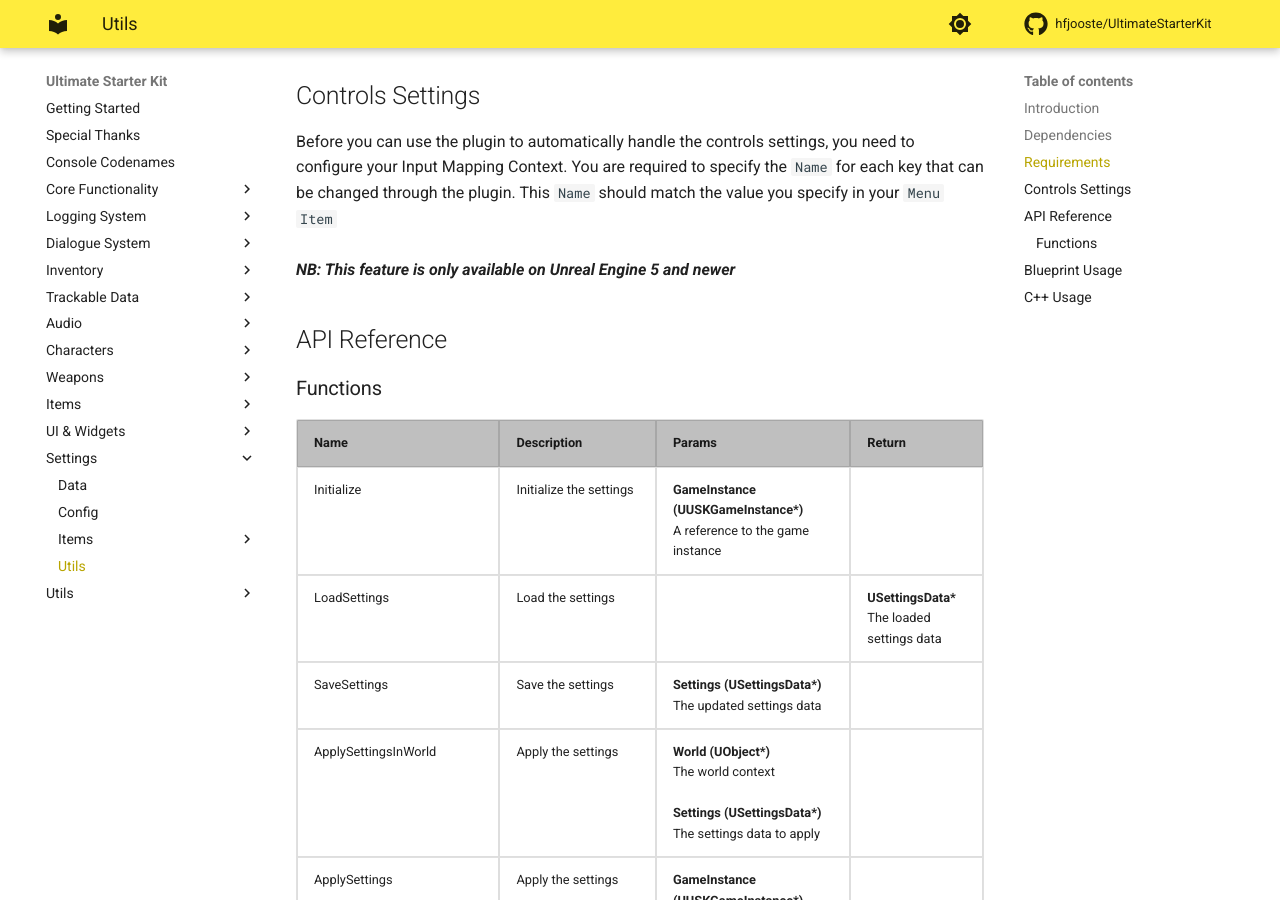
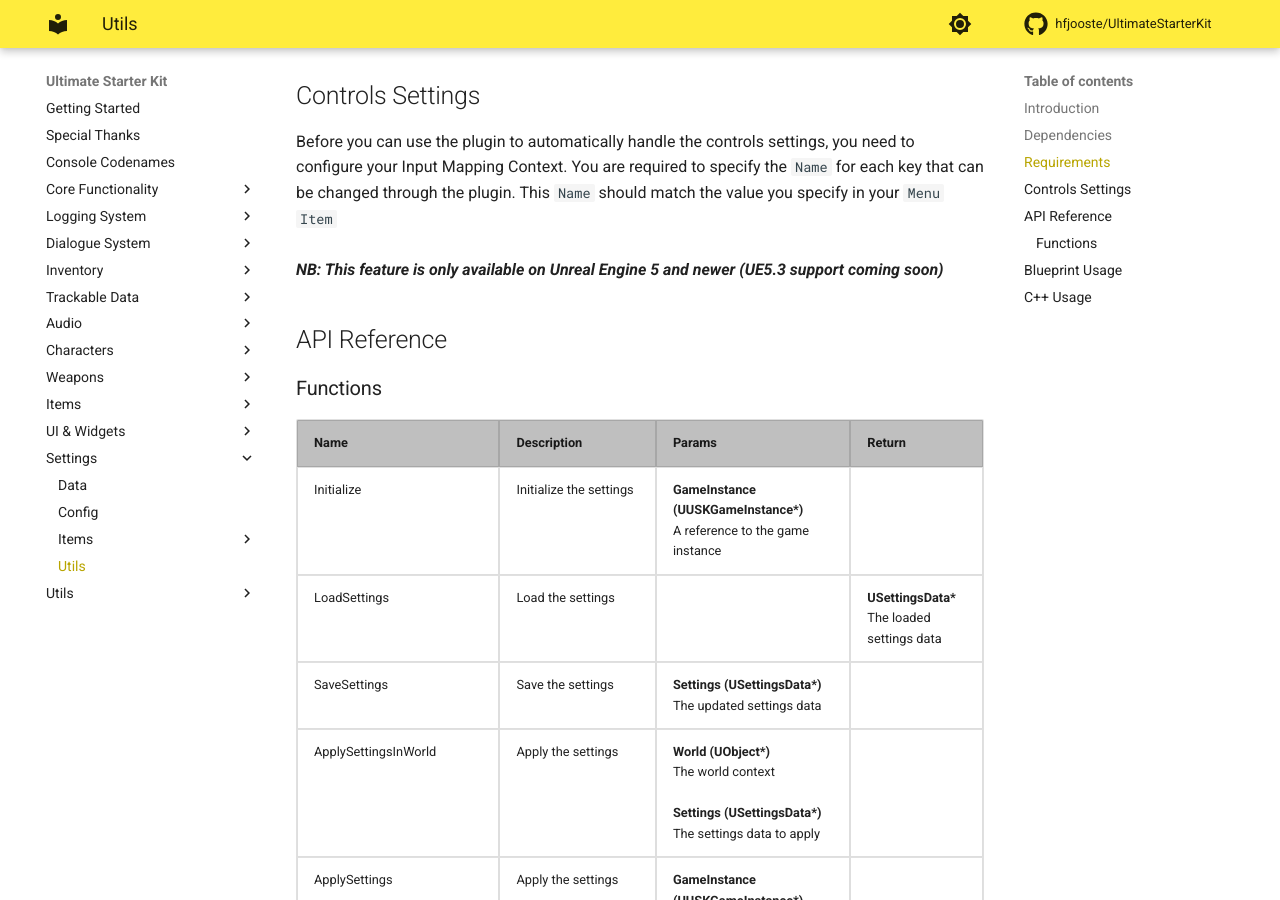
Before and after one commit to hfjooste/UltimateStarterKit, an MkDocs documentation site: the page built from docs/settingsutils.md, in a window 1280 px wide and 900 px high, scrolled down 578 px. Built offline with MkDocs 1.6.1 and Material for MkDocs 9.7.7, drawn with Linux system fonts in a browser that asks for light colours; comment, search, counter and statistics services are not loaded.

Commit message:
Updated documentation

```diff
--- a/docs/settingsutils.md
+++ b/docs/settingsutils.md
@@ -13,7 +13,7 @@ It's important that you configure the settings in the <a href="/gameinstance">Ga
 
 ## Controls Settings
 Before you can use the plugin to automatically handle the controls settings, you need to configure your Input Mapping Context. You are required to specify the `Name` for each key that can be changed through the plugin. This `Name` should match the value you specify in your `Menu Item`<br/><br/>
-<i><strong>NB: This feature is only available on Unreal Engine 5 and newer</strong></i>
+<i><strong>NB: This feature is only available on Unreal Engine 5 and newer (UE5.3 support coming soon)</strong></i>
 
 ## API Reference
 ### Functions
```
